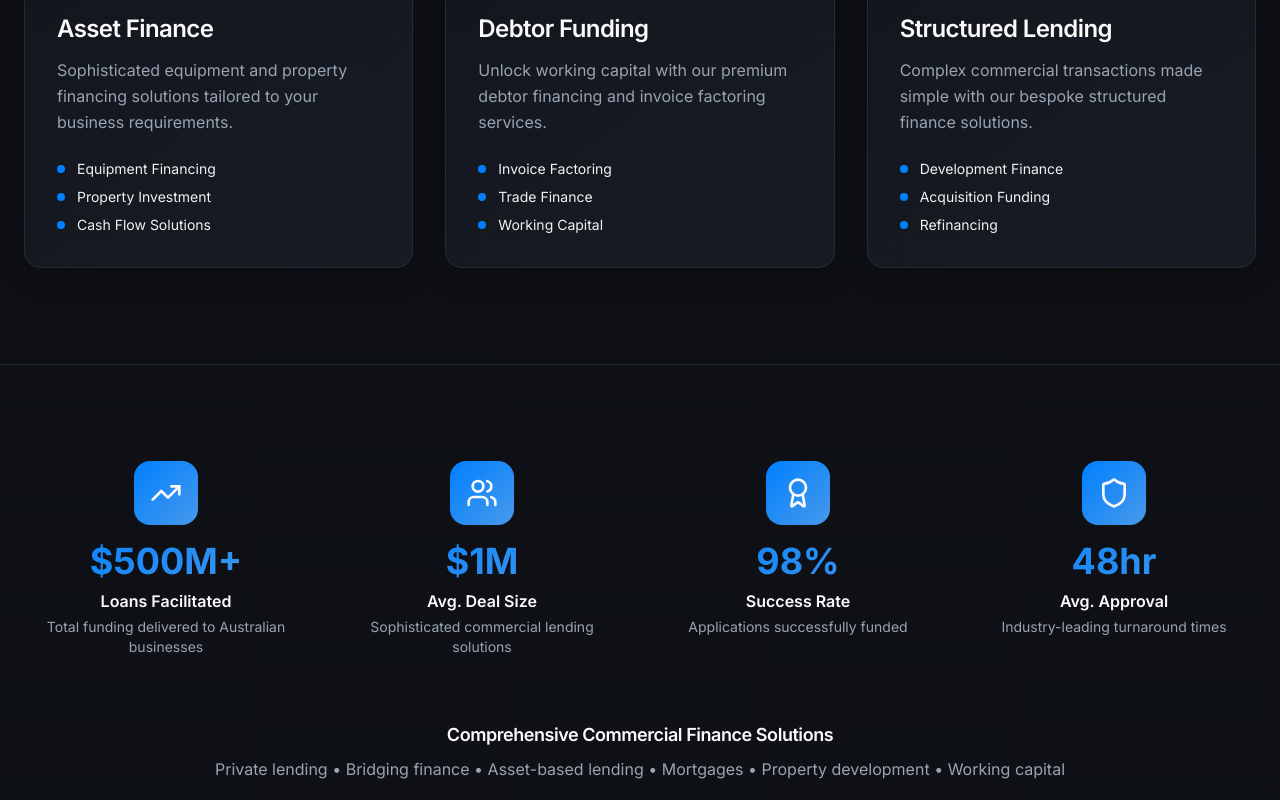
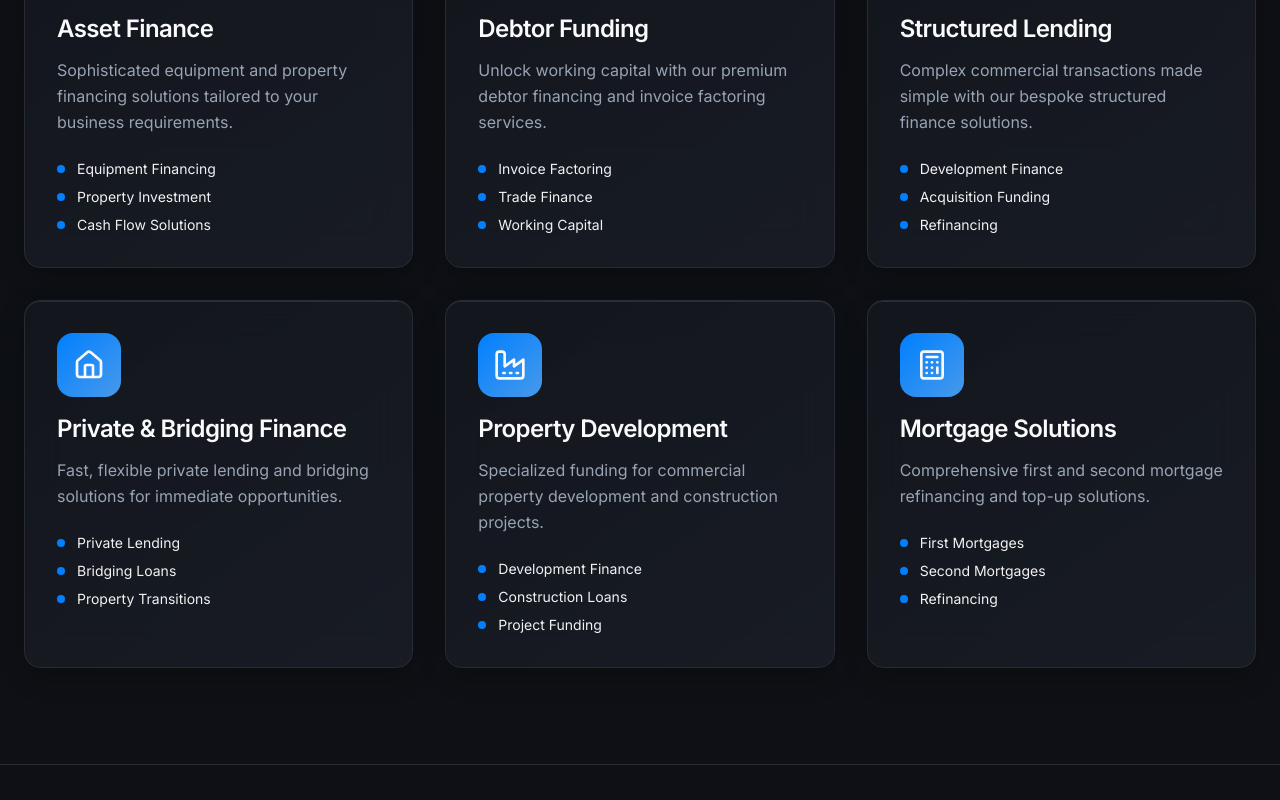
Before and after one commit to bnganbeemit/emet-capital-elegance, a React (Vite) app: page / in a window 1280 px wide. Shown: the part 1268-2068 px from the top of the page. Built offline with nearby package versions, Linux system fonts and the light colour scheme.

Commit message:
Update Services Section
Update the services section to include a more comprehensive representation of services offered, including:
- Private lending
- Bridging finance
- Asset-based lending
- Mortgages
- Property development
- Working capital

```diff
--- a/src/components/ServicesSection.tsx
+++ b/src/components/ServicesSection.tsx
@@ -1,4 +1,4 @@
-import { Building2, TrendingUp, FileCheck } from "lucide-react";
+import { Building2, TrendingUp, FileCheck, Home, Factory, Calculator } from "lucide-react";
 
 const ServicesSection = () => {
   const services = [
@@ -19,6 +19,24 @@ const ServicesSection = () => {
       title: "Structured Lending",
       description: "Complex commercial transactions made simple with our bespoke structured finance solutions.",
       features: ["Development Finance", "Acquisition Funding", "Refinancing"]
+    },
+    {
+      icon: Home,
+      title: "Private & Bridging Finance",
+      description: "Fast, flexible private lending and bridging solutions for immediate opportunities.",
+      features: ["Private Lending", "Bridging Loans", "Property Transitions"]
+    },
+    {
+      icon: Factory,
+      title: "Property Development",
+      description: "Specialized funding for commercial property development and construction projects.",
+      features: ["Development Finance", "Construction Loans", "Project Funding"]
+    },
+    {
+      icon: Calculator,
+      title: "Mortgage Solutions",
+      description: "Comprehensive first and second mortgage refinancing and top-up solutions.",
+      features: ["First Mortgages", "Second Mortgages", "Refinancing"]
     }
   ];
 
@@ -34,7 +52,7 @@ const ServicesSection = () => {
           </p>
         </div>
 
-        <div className="grid md:grid-cols-3 gap-8">
+        <div className="grid md:grid-cols-2 lg:grid-cols-3 gap-8">
           {services.map((service, index) => (
             <div
               key={index}
```
